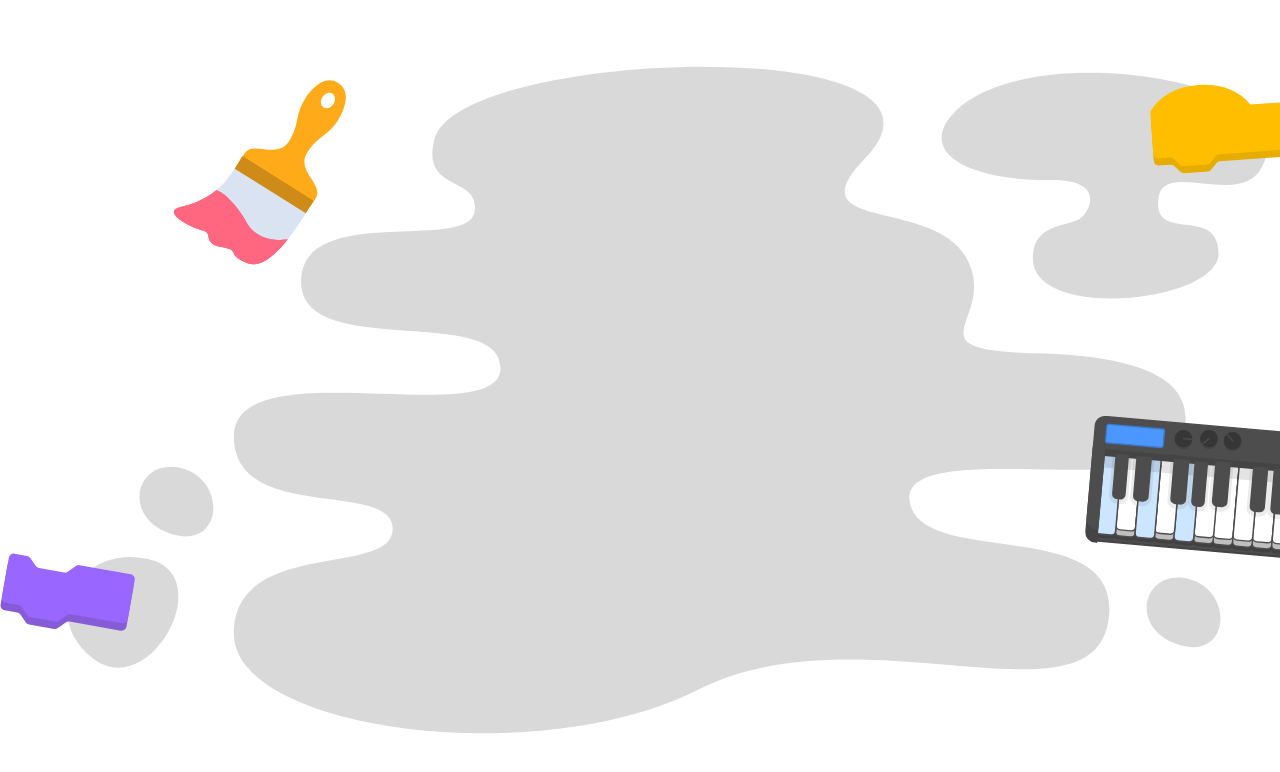
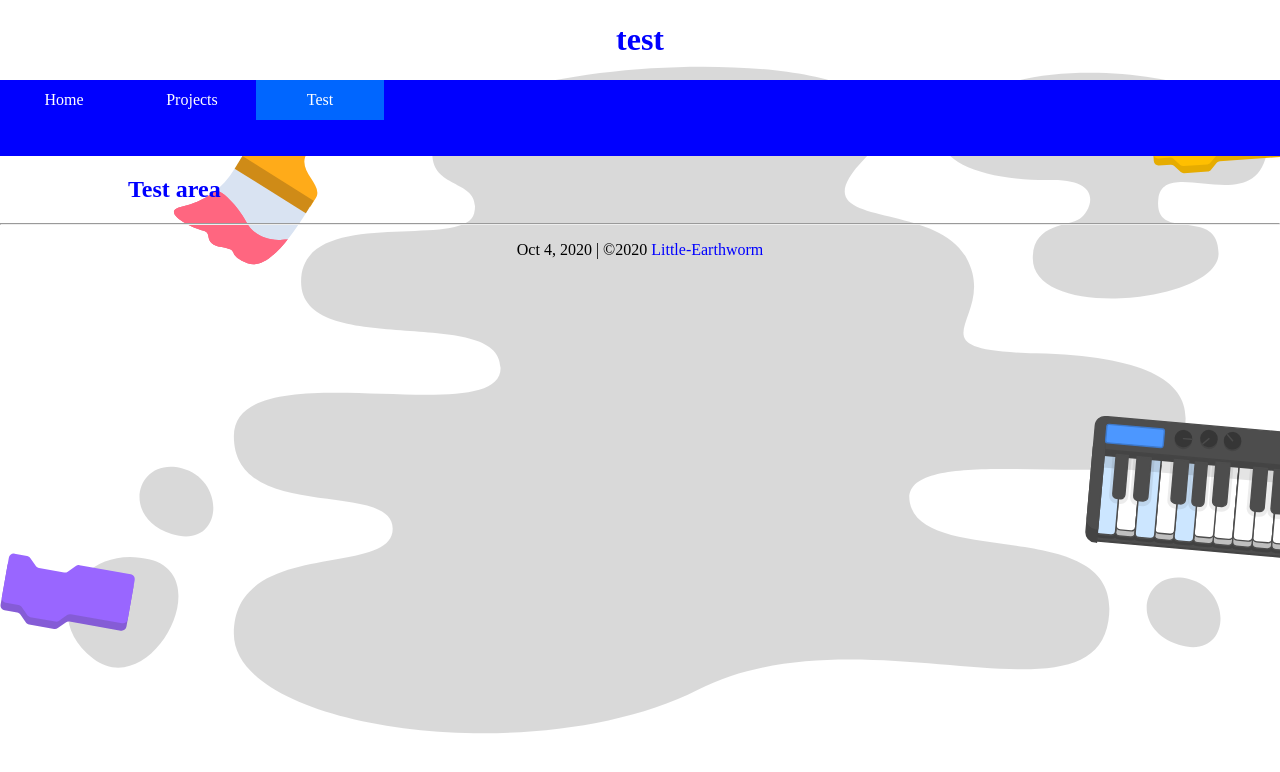
Before and after one commit to Earthworm-Web/earthworm-web.github.io, a plain HTML site: page test.html in a window 1280 px wide. Drawn offline with Linux system fonts and the light colour scheme.

Commit message:
Update test.html

```diff
--- a/test.html
+++ b/test.html
@@ -15,8 +15,15 @@
 		<title>Test | Earthworm-Web</title>
 	</head>
 	<body>
-		<div id="head"></div>
+		<h1>test</h1>
+        <ul class='head'>
+            <li><a href='/'>Home</a></li>
+			<li><a href='/projects'>Projects</a></li>
+			<li><a href="/test" class="click">Test</a></li>
+            <marquee><p>News: Updating</p></marquee>
+		</ul>
+		<h2>Test area</h2>
 		<div id="foot"></div>
-		<script src="/js/hf.js"></script>
+		<script src="/js/foot.js"></script>
 	</body>
 </html>
```
